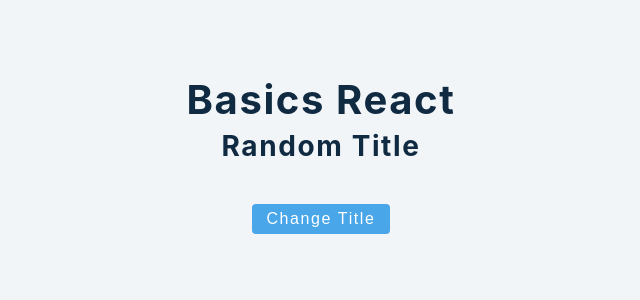
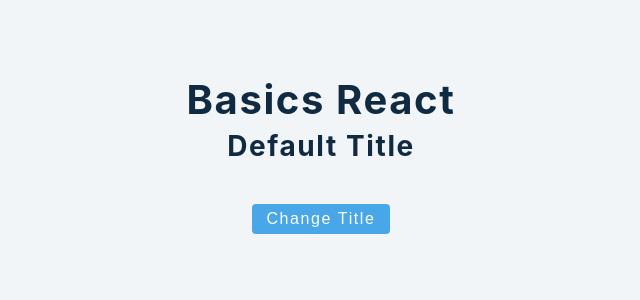
Before and after one commit to viktishchenko/rehearsal, a React (Create React App) app in the folder basics/: page / in a window 1280 px wide. Shown: the top 300 px of the page, without its empty margins (319-959 px from the left). Built offline with nearby package versions, Linux system fonts and the light colour scheme.

Commit message:
feat: 2-tutor basic useState

```diff
--- a/basics/src/App.js
+++ b/basics/src/App.js
@@ -1,5 +1,4 @@
-import Second from "./tutorial/1-useState/1-error-example";
-// import Second from "./tutorial/1-useState/2-useState-basics";
+import Second from "./tutorial/1-useState/2-useState-basics";
 
 function App() {
   return (
--- a/basics/src/tutorial/1-useState/2-useState-basics.js
+++ b/basics/src/tutorial/1-useState/2-useState-basics.js
@@ -1,7 +1,20 @@
-import React from "react";
+import React, { useState } from "react";
 
 const UseStateBasics = () => {
-  return <div>UseStateBasics</div>;
+  const [title, setTitle] = useState("default title");
+  console.log(title);
+
+  const handleClick = () => {
+    setTitle("new title");
+  };
+  return (
+    <>
+      <h3>{title}</h3>
+      <button className="btn" onClick={handleClick}>
+        change title
+      </button>
+    </>
+  );
 };
 
 export default UseStateBasics;
```
Also changed, not shown: basics/src/assets/2-useState-basic.png (added).
